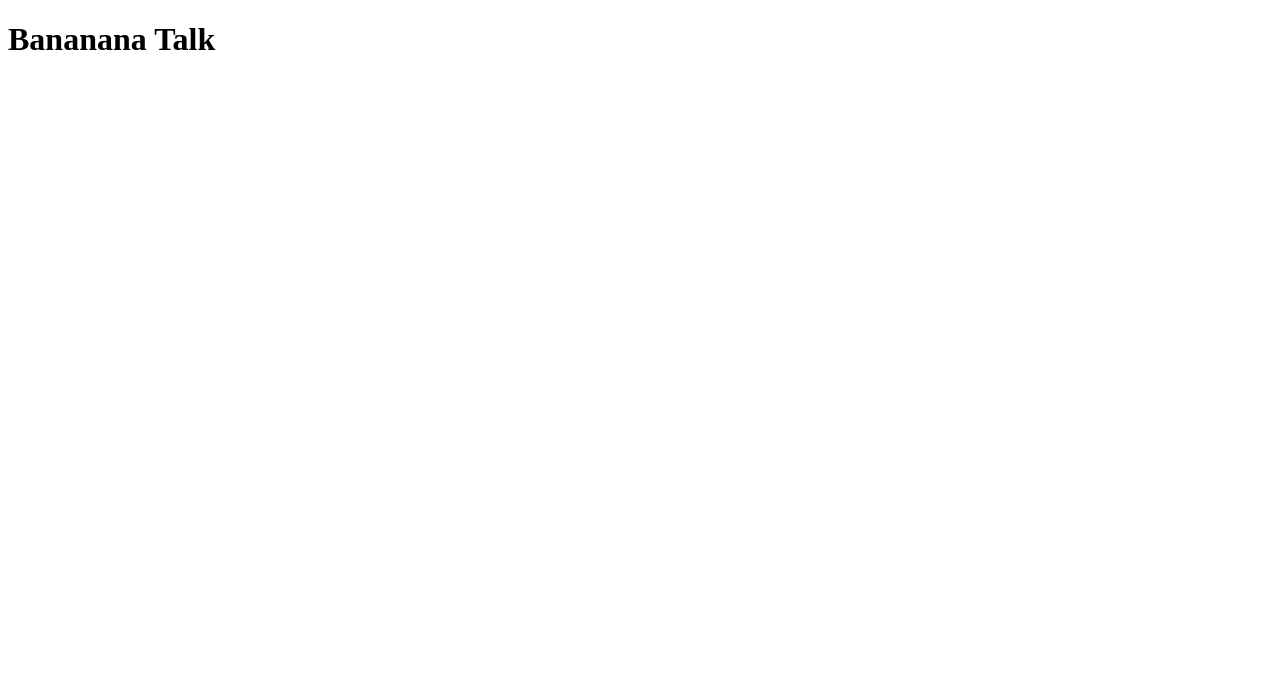
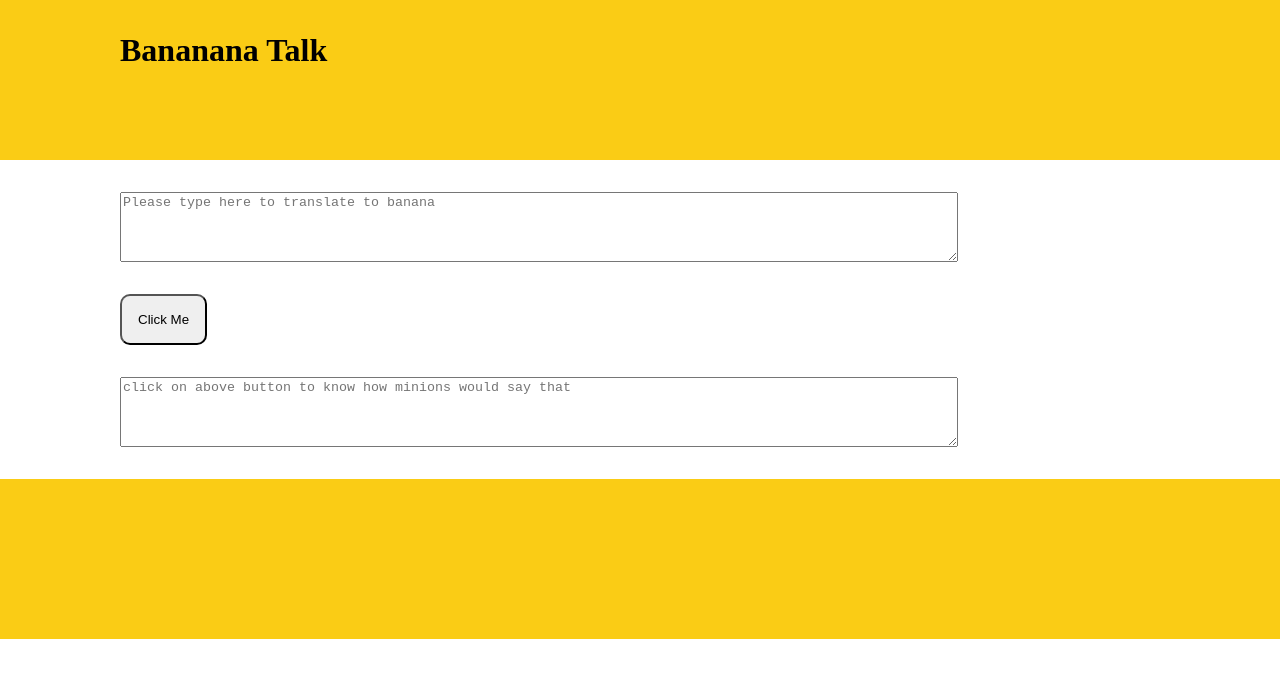
Before and after one commit to mshivansh65/neogcamp-banana-speak, a plain HTML site: page index.html in a window 1280 px wide. Drawn offline with Linux system fonts and the light colour scheme.

Commit message:
feat
added backend and wired

```diff
--- a/index.html
+++ b/index.html
@@ -8,6 +8,27 @@
     <link href="/styles.css" rel="stylesheet" />
   </head>
   <body>
-    <h1>Bananana Talk</h1>
+    <div class="main-heading">
+      <div class="container">
+        <h1>Bananana Talk</h1>
+      </div>
+    </div>
+    <div class="container">
+      <textarea
+        class="textarea input"
+        placeholder="Please type here to translate to banana"
+      ></textarea>
+      <button id="btn-translate">Click Me</button>
+      <textarea
+        class="textarea output"
+        placeholder="click on above button to know how minions would say that"
+      ></textarea>
+    </div>
+    <div class="main-heading">
+      <div class="container">
+        <h3></h3>
+      </div>
+    </div>
+    <script src="/script.js" type="text/javascript"></script>
   </body>
 </html>
--- /dev/null
+++ b/script.js
@@ -0,0 +1,32 @@
+const btnTranslate = document.querySelector("#btn-translate");
+const inputTextAreaEl = document.querySelector(".input");
+
+const outputTextAreaEl = document.querySelector(".output");
+
+function constructURL(inputString) {
+  const key = `text`;
+  const server1 = `https://lessonfourapi.tanaypratap.repl.co/translate/yoda.json`;
+  const serverURL = server1;
+  const url = `${serverURL}?${key}=${inputString}`;
+  return url;
+}
+
+function translate(inputString) {
+  const url = constructURL(inputString);
+
+  fetch(url)
+    .then((Response) => Response.json())
+    .then((json) => {
+      // console.log(json.contents.translated);
+      outputTextAreaEl.textContent = json.contents.translated;
+    });
+}
+
+btnTranslate.addEventListener("click", function (e) {
+  let inputText = inputTextAreaEl.value;
+
+  if (inputText) {
+    translate(inputText);
+    // changeButton().then(translate(inputText)).then(changeButton);
+  }
+});
--- a/styles.css
+++ b/styles.css
@@ -1,3 +1,47 @@
-/* body {
-  background-color: rebeccapurple;
+body {
+  /* background-color: rebeccapurple; */
+  margin: 0;
+  /* overflow: n; */
+  margin: 0 !important;
+  padding: 0 !important;
+}
+:root {
+  --primary-color: #facc15;
+}
+#btn-translate {
+  padding: 1rem;
+  border-radius: 10px;
+  display: block;
+  /* margin: auto; */
+}
+.container {
+  max-width: 65rem;
+  margin: auto;
+}
+
+.main-heading {
+  background-color: var(--primary-color);
+  height: 20vh;
+  /* background-color: red; */
+}
+.main-heading h1 {
+  padding: 2rem 0;
+  margin-top: 0;
+}
+.textarea {
+  width: 80%;
+  height: 4rem;
+  display: block;
+  /* margin: 2rem auto 2rem auto; */
+
+  /* margin: auto; */
+  /* padding: 3rem; */
+  margin: 2rem 0;
+}
+/* .textarea:not(:last-child) {
+  /* background-color: #facc15; */
+/* margin-bottom: 2rem;
+}
+.textarea:last-child {
+  margin-top: 2rem;
 } */
```
